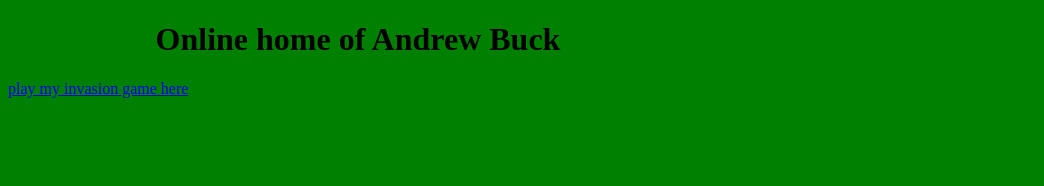
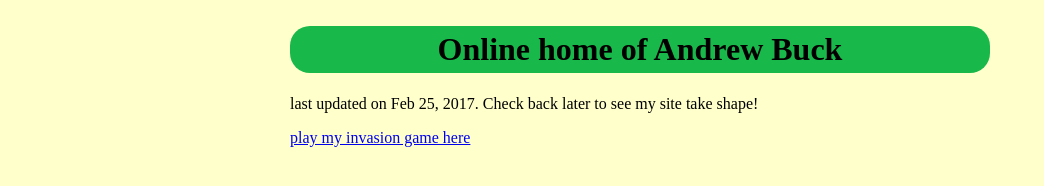
Before and after one commit to life4ants/life4ants.github.io, a plain HTML site: page index.html in a window 1280 px wide. Shown: the whole page, without its empty margins (0-1044 px from the left). Drawn offline with Linux system fonts and the light colour scheme.

Commit message:
better syling

```diff
--- a/index.html
+++ b/index.html
@@ -8,6 +8,7 @@
 	</head>
   <body>
     <h1>Online home of Andrew Buck</h1>
+    <p>last updated on Feb 25, 2017. Check back later to see my site take shape!</p>
     <a href='/invasion.html'>play my invasion game here</a>
   </body>
 </html>
--- a/main.css
+++ b/main.css
@@ -1,8 +1,13 @@
 body{
   width: 700px;
-  background-color: green;
+  background-color: #ffc;
+  margin: auto;
+  padding: 5px;
 }
 
 h1{
   text-align: center;
+  background-color: #18b84a;
+  padding: 5px;
+  border-radius: 20px;
 }
```
